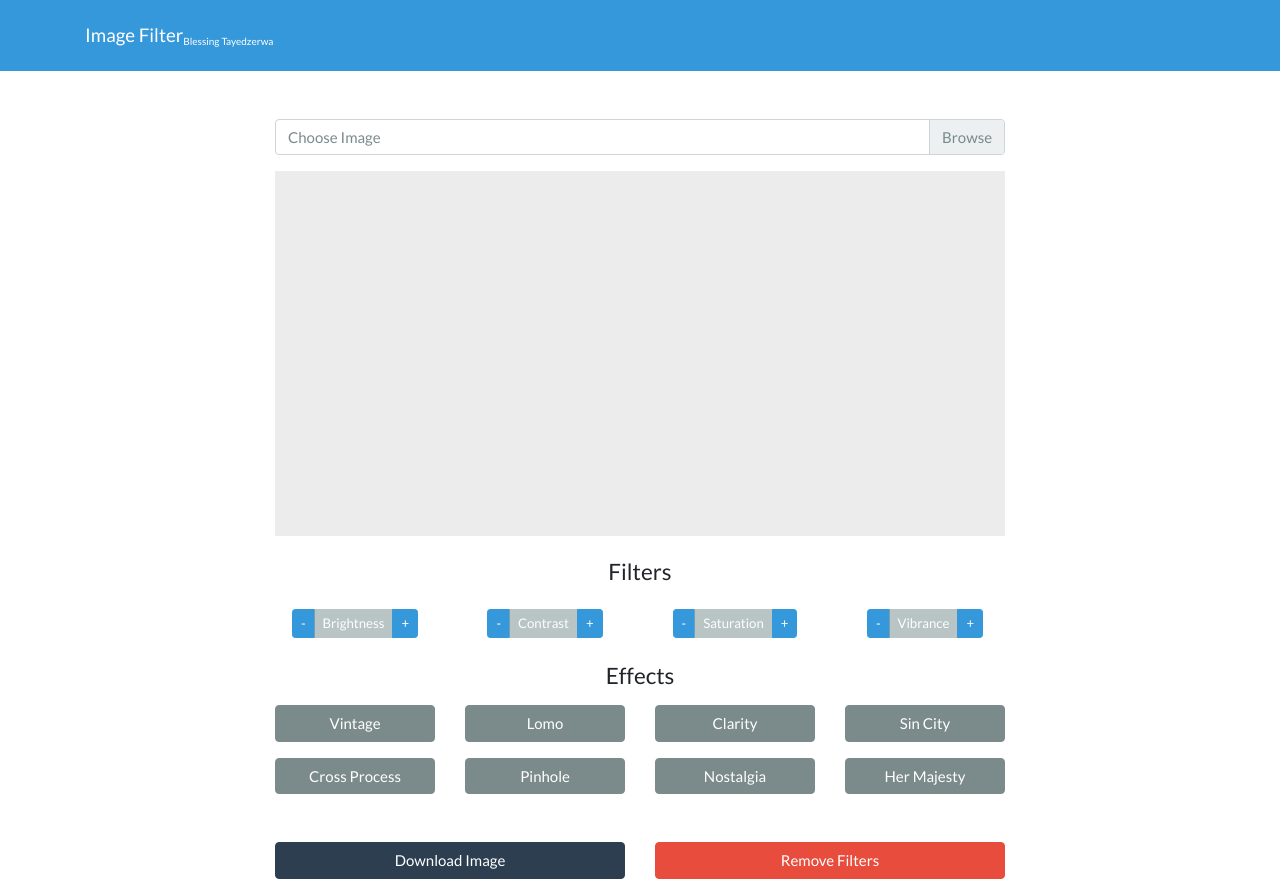
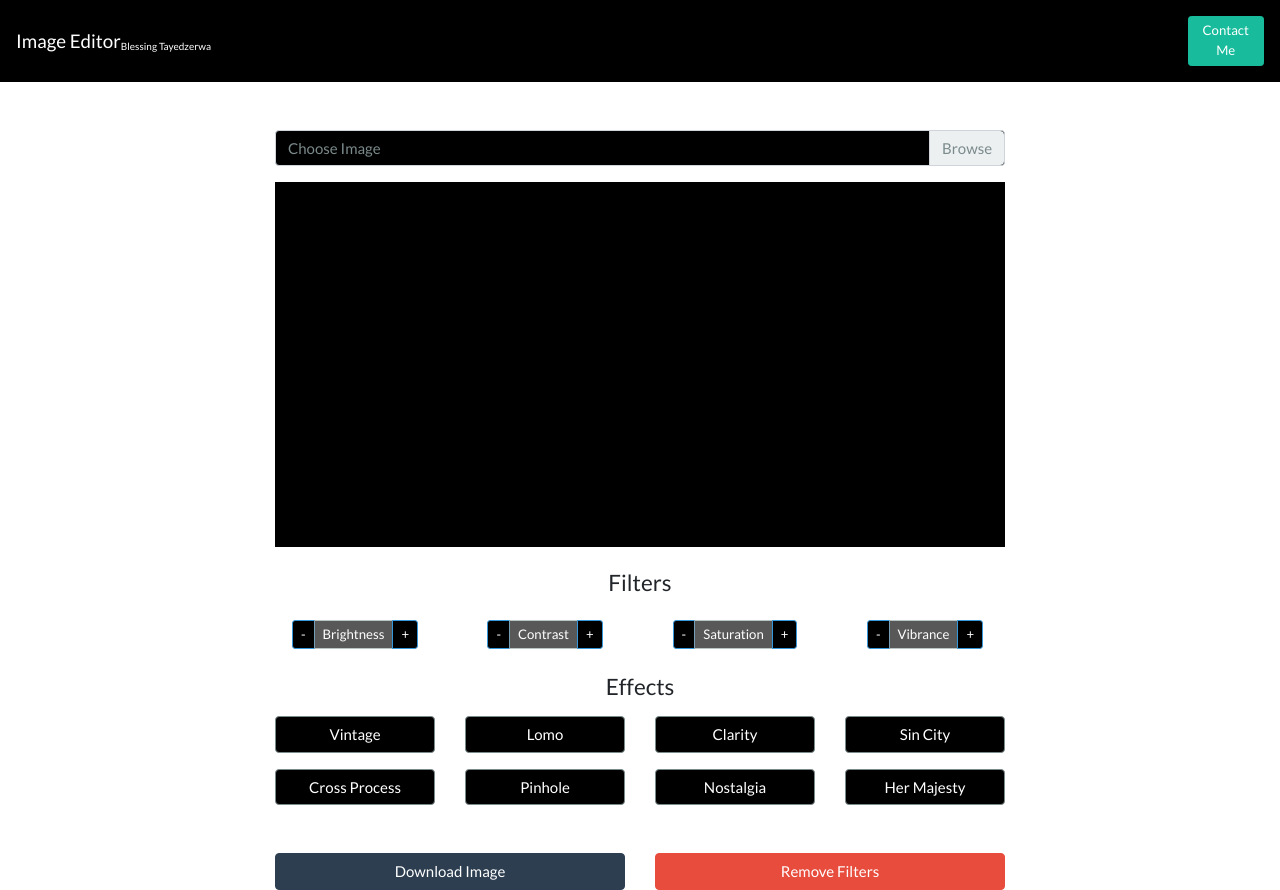
Before and after one commit to everbliss7/online_image_editor, a plain HTML site: page index.html in a window 1280 px wide. Drawn offline with nearby package versions, Linux system fonts and the light colour scheme.

Commit message:
Style Update

```diff
--- a/index.html
+++ b/index.html
@@ -12,12 +12,19 @@
     <title>Online Image Editor</title>
   </head>
   <body>
-    <nav class="navbar navbar-dark bg-info mb-5">
-      <div class="container">
+    <nav style="background-color: black" class="row navbar navbar-dark mb-5">
+      <div class="container col-md-11">
         <a href="#" class="navbar-brand"
-          >Image Filter<sub style="font-size: x-small"
+          >Image Editor<sub style="font-size: x-small"
             >Blessing Tayedzerwa</sub
           ></a
+        >
+      </div>
+      <div class="container col-md float-right">
+        <a
+          href="https://www.blessingtayedzerwa.pro/contact.html"
+          class="btn btn-success btn-sm"
+          >Contact Me</a
         >
       </div>
     </nav>
@@ -25,25 +32,43 @@
       <div class="row">
         <div class="col-md-8 m-auto">
           <div class="custom-file mb-3">
-            <input type="file" class="custom-file-input" id="upload-file" />
-            <label for="upload-file" class="custom-file-label"
+            <input
+              type="file"
+              class="custom-file-input"
+              id="upload-file"
+              style="background-color: black"
+            />
+            <label
+              style="background-color: black"
+              for="upload-file"
+              class="custom-file-label"
               >Choose Image</label
             >
           </div>
-          <canvas id="canvas"></canvas>
+          <canvas id="canvas" style="background-color: black"></canvas>
 
           <h4 class="text-center my-3">Filters</h4>
 
           <div class="row my-4 text-center">
             <div class="col-md-3">
               <div class="btn-group btn-group-sm">
-                <button class="filter-btn brightness-remove btn btn-info">
+                <button
+                  style="background-color: black"
+                  class="filter-btn brightness-remove btn btn-info"
+                >
                   -
                 </button>
-                <button class="btn btn-secondary btn-disabled" disabled>
+                <button
+                  style="background-color: black"
+                  class="btn btn-secondary btn-disabled"
+                  disabled
+                >
                   Brightness
                 </button>
-                <button class="filter-btn brightness-add btn btn-info">
+                <button
+                  style="background-color: black"
+                  class="filter-btn brightness-add btn btn-info"
+                >
                   +
                 </button>
               </div>
@@ -51,25 +76,23 @@
 
             <div class="col-md-3">
               <div class="btn-group btn-group-sm">
-                <button class="filter-btn contrast-remove btn btn-info">
+                <button
+                  style="background-color: black"
+                  class="filter-btn contrast-remove btn btn-info"
+                >
                   -
                 </button>
-                <button class="btn btn-secondary btn-disabled" disabled>
+                <button
+                  style="background-color: black"
+                  class="btn btn-secondary btn-disabled"
+                  disabled
+                >
                   Contrast
                 </button>
-                <button class="filter-btn contrast-add btn btn-info">+</button>
-              </div>
-            </div>
-
-            <div class="col-md-3">
-              <div class="btn-group btn-group-sm">
-                <button class="filter-btn saturation-remove btn btn-info">
-                  -
-                </button>
-                <button class="btn btn-secondary btn-disabled" disabled>
-                  Saturation
-                </button>
-                <button class="filter-btn saturation-add btn btn-info">
+                <button
+                  style="background-color: black"
+                  class="filter-btn contrast-add btn btn-info"
+                >
                   +
                 </button>
               </div>
@@ -77,13 +100,49 @@
 
             <div class="col-md-3">
               <div class="btn-group btn-group-sm">
-                <button class="filter-btn vibrance-remove btn btn-info">
+                <button
+                  style="background-color: black"
+                  class="filter-btn saturation-remove btn btn-info"
+                >
                   -
                 </button>
-                <button class="btn btn-secondary btn-disabled" disabled>
+                <button
+                  style="background-color: black"
+                  class="btn btn-secondary btn-disabled"
+                  disabled
+                >
+                  Saturation
+                </button>
+                <button
+                  style="background-color: black"
+                  class="filter-btn saturation-add btn btn-info"
+                >
+                  +
+                </button>
+              </div>
+            </div>
+
+            <div class="col-md-3">
+              <div class="btn-group btn-group-sm">
+                <button
+                  style="background-color: black"
+                  class="filter-btn vibrance-remove btn btn-info"
+                >
+                  -
+                </button>
+                <button
+                  style="background-color: black"
+                  class="btn btn-secondary btn-disabled"
+                  disabled
+                >
                   Vibrance
                 </button>
-                <button class="filter-btn vibrance-add btn btn-info">+</button>
+                <button
+                  style="background-color: black"
+                  class="filter-btn vibrance-add btn btn-info"
+                >
+                  +
+                </button>
               </div>
             </div>
           </div>
@@ -93,22 +152,34 @@
 
           <div class="row mb-3">
             <div class="col-md-3">
-              <button class="filter-btn vintage-add btn btn-dark btn-block">
+              <button
+                style="background-color: black"
+                class="filter-btn vintage-add btn btn-dark btn-block"
+              >
                 Vintage
               </button>
             </div>
             <div class="col-md-3">
-              <button class="filter-btn lomo-add btn btn-dark btn-block">
+              <button
+                style="background-color: black"
+                class="filter-btn lomo-add btn btn-dark btn-block"
+              >
                 Lomo
               </button>
             </div>
             <div class="col-md-3">
-              <button class="filter-btn clarity-add btn btn-dark btn-block">
+              <button
+                style="background-color: black"
+                class="filter-btn clarity-add btn btn-dark btn-block"
+              >
                 Clarity
               </button>
             </div>
             <div class="col-md-3">
-              <button class="filter-btn sincity-add btn btn-dark btn-block">
+              <button
+                style="background-color: black"
+                class="filter-btn sincity-add btn btn-dark btn-block"
+              >
                 Sin City
               </button>
             </div>
@@ -117,23 +188,33 @@
           <div class="row">
             <div class="col-md-3">
               <button
+                style="background-color: black"
                 class="filter-btn crossprocess-add btn btn-dark btn-block"
               >
                 Cross Process
               </button>
             </div>
             <div class="col-md-3">
-              <button class="filter-btn pinhole-add btn btn-dark btn-block">
+              <button
+                style="background-color: black"
+                class="filter-btn pinhole-add btn btn-dark btn-block"
+              >
                 Pinhole
               </button>
             </div>
             <div class="col-md-3">
-              <button class="filter-btn nostalgia-add btn btn-dark btn-block">
+              <button
+                style="background-color: black"
+                class="filter-btn nostalgia-add btn btn-dark btn-block"
+              >
                 Nostalgia
               </button>
             </div>
             <div class="col-md-3">
-              <button class="filter-btn hermajesty-add btn btn-dark btn-block">
+              <button
+                style="background-color: black"
+                class="filter-btn hermajesty-add btn btn-dark btn-block"
+              >
                 Her Majesty
               </button>
             </div>
```
